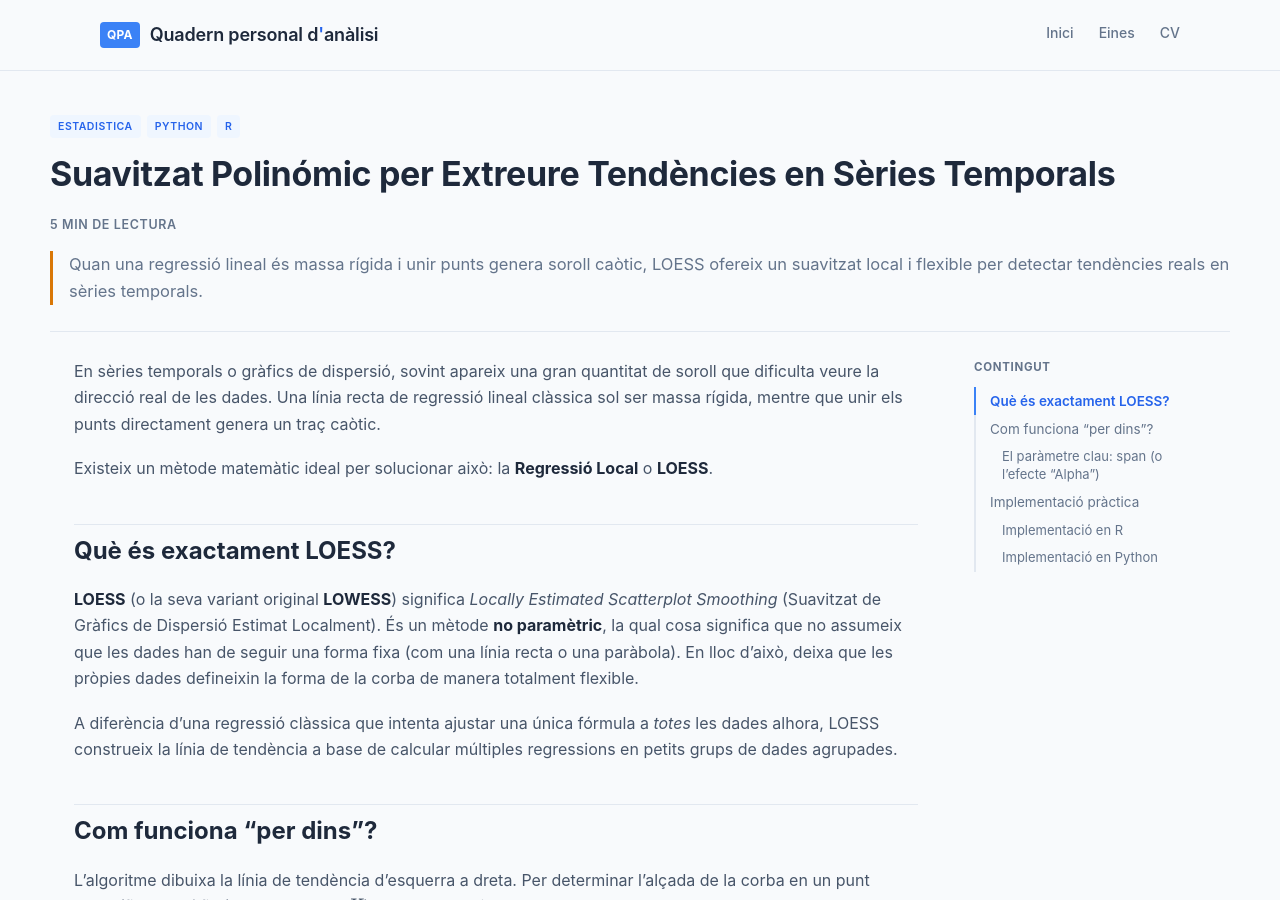
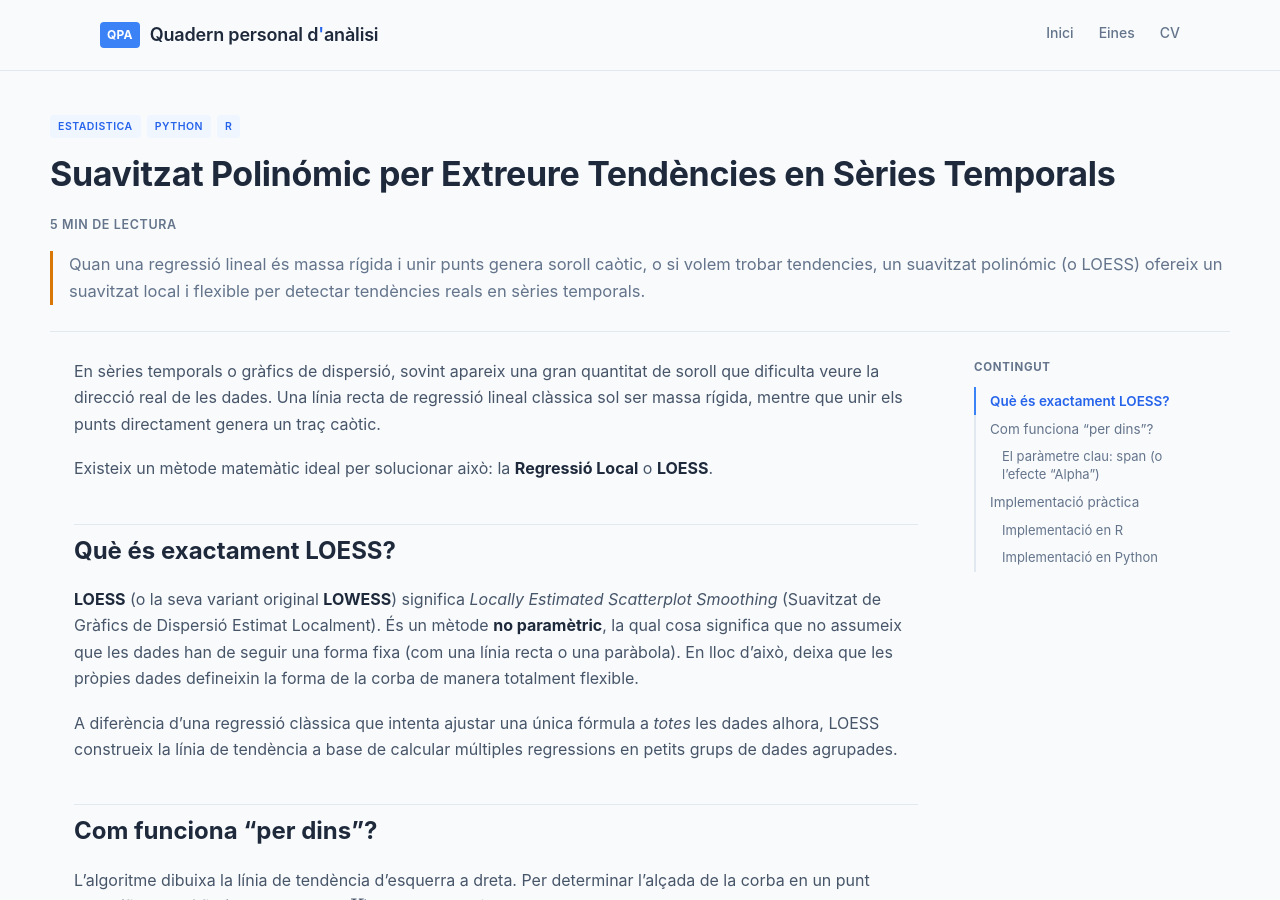
Before and after one commit to alberthr/alberthr.github.io, a Jekyll site: the page built from _posts/2018-06-09-suavitzat-polinomic.md, in a window 1280 px wide and 900 px high. Built offline with Jekyll 4.4.1, drawn with Linux system fonts in a browser that asks for light colours; comment, search, counter and statistics services are not loaded.

Commit message:
Update 2018-06-09-suavitzat-polinomic.md

```diff
--- a/_posts/2018-06-09-suavitzat-polinomic.md
+++ b/_posts/2018-06-09-suavitzat-polinomic.md
@@ -5,7 +5,7 @@ tags:
   - estadistica
   - python
   - r
-excerpt: "Quan una regressió lineal és massa rígida i unir punts genera soroll caòtic, LOESS ofereix un suavitzat local i flexible per detectar tendències reals en sèries temporals."
+excerpt: "Quan una regressió lineal és massa rígida i unir punts genera soroll caòtic, o si volem trobar tendencies, un suavitzat polinómic (o LOESS) ofereix un suavitzat local i flexible per detectar tendències reals en sèries temporals."
 ---
 
 En sèries temporals o gràfics de dispersió, sovint apareix una gran quantitat de soroll que dificulta veure la direcció real de les dades. Una línia recta de regressió lineal clàssica sol ser massa rígida, mentre que unir els punts directament genera un traç caòtic.
```
